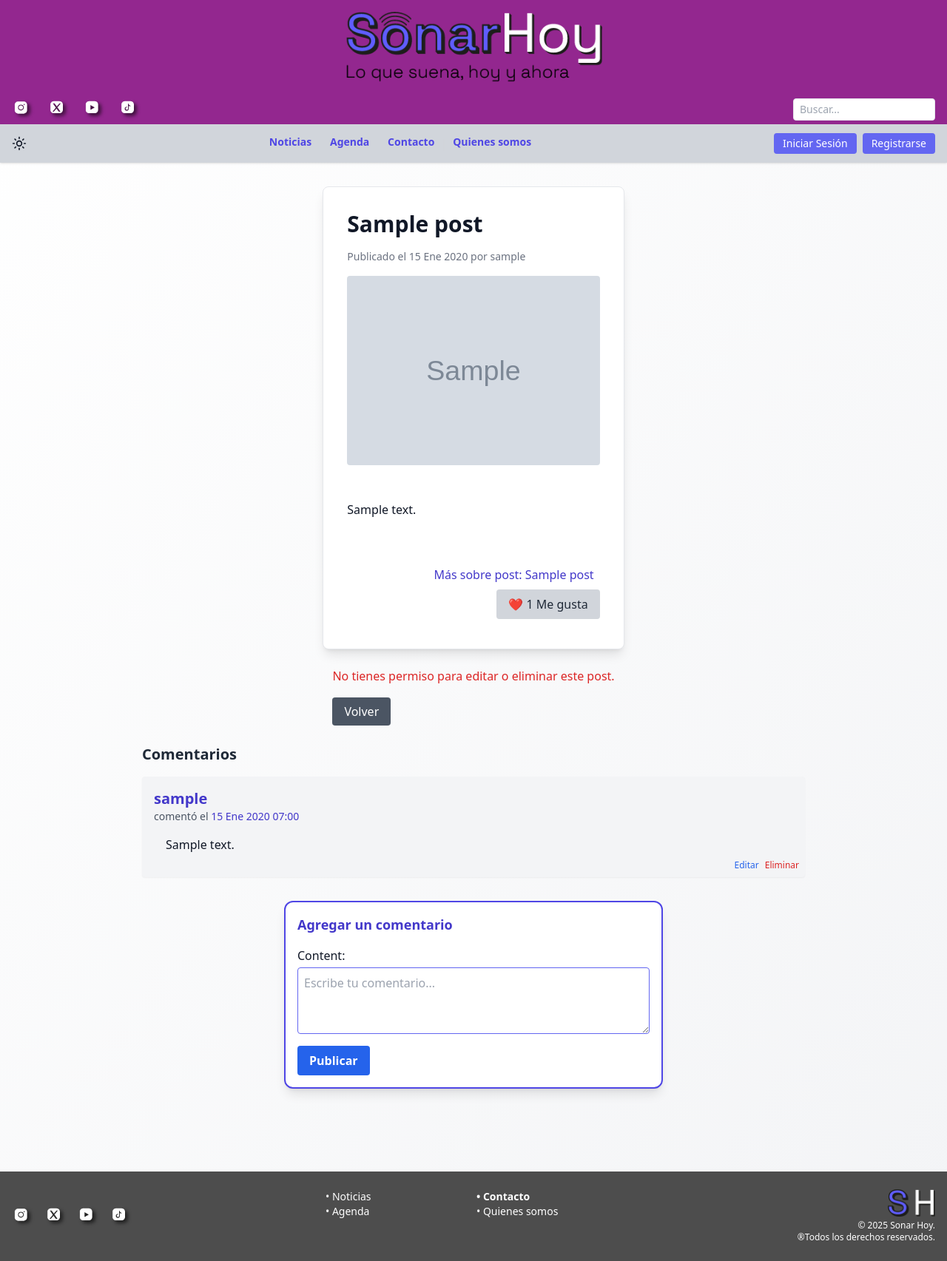
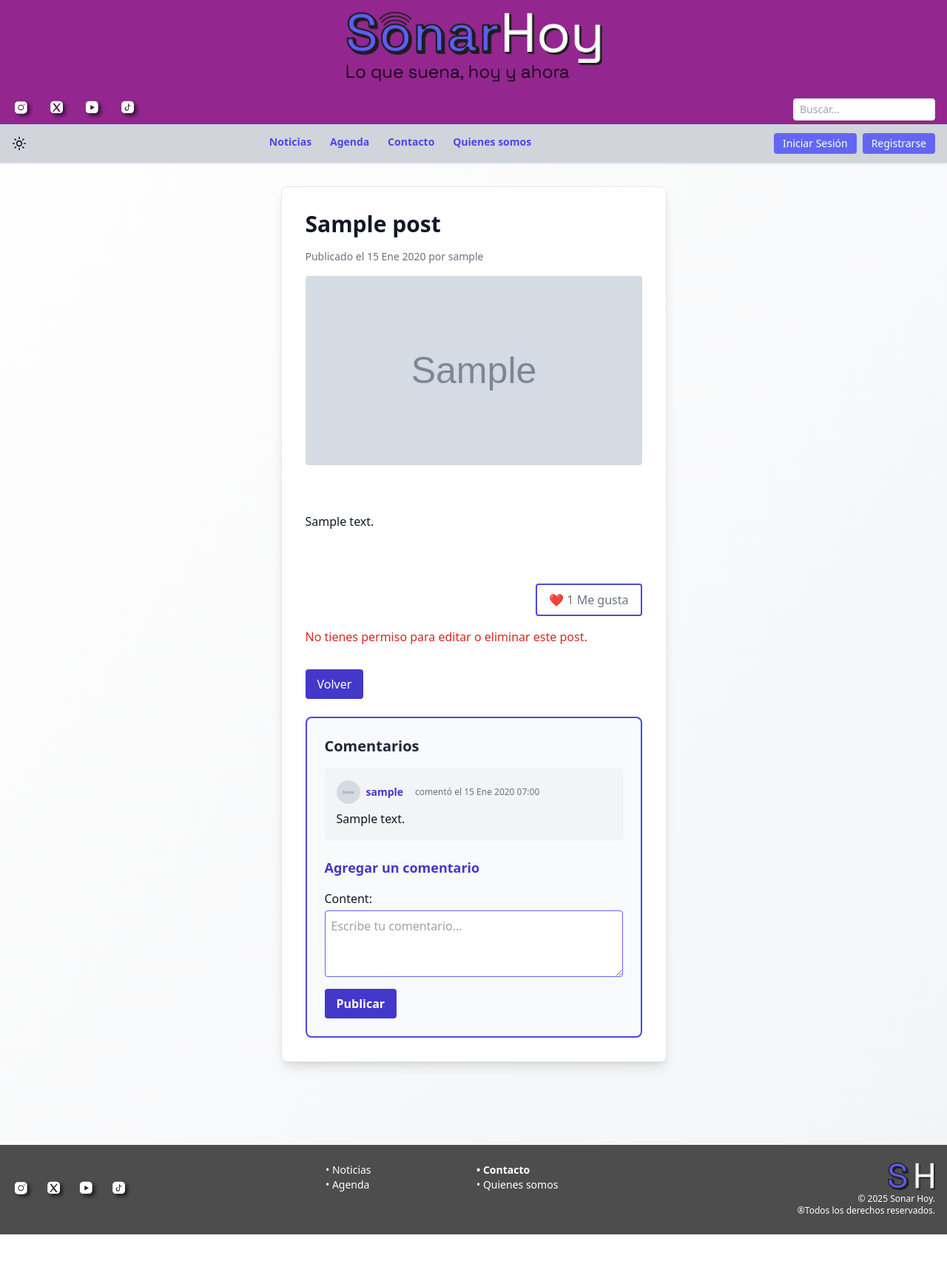
Before and after one commit to AlexiasXro/SonarHoy, a Django app: a page that uses blog/apps/post/templates/post_detail.html in a window 1280 px wide. Shown: the whole page at 74% size. After the commit the page ends 1669 px from the top, so only its background shows below. Run offline with Django 5.2, Linux system fonts and the light colour scheme; tables that the repository leaves empty hold one stand-in row (values such as "Sample post"); grey boxes marked "Sample" are stand-in pictures; some libraries are stand-ins or nearby versions.

Commit message:
Se agregó accion de editar y eliminar comentarios, se ajustó la ubicación de los comentarios y los colores de los botones

```diff
--- a/blog/apps/post/templates/post_detail.html
+++ b/blog/apps/post/templates/post_detail.html
@@ -3,9 +3,7 @@
 
 {% block content %}
 
-
-<div
-  class="max-w-4xl mx-auto bg-white dark:bg-gray-900 p-8 border border-gray-200 dark:border-gray-700 rounded-lg shadow-lg">
+<div class="max-w-4xl mx-auto bg-white dark:bg-gray-900 p-8 border border-gray-200 dark:border-gray-700 rounded-lg shadow-lg">
 
   <h1 class="text-3xl font-bold mb-4 text-gray-900 dark:text-white">{{ post.title }}</h1>
   <p class="text-gray-500 dark:text-gray-400 text-sm mb-4">
@@ -13,117 +11,107 @@
   </p>
 
   {% if post.image %}
-  <img src="{{ post.image.url }}" class="w-full max-h-64 object-cover rounded" />
-
+  <img src="{{ post.image.url }}" class="w-full max-h-64 object-cover rounded mb-4" />
   {% else %}
-  <img src="{% static 'post_images/post_default.jpg' %}" alt="Imagen por defecto">
+  <img src="{% static 'post_images/post_default.jpg' %}" alt="Imagen por defecto" class="mb-4">
   {% endif %}
 
-  <div class="prose prose-lg dark:prose-invert max-w-4xl mx-auto break-words whitespace-pre-wrap">
+  <div class="prose prose-lg dark:prose-invert max-w-4xl mx-auto break-words whitespace-pre-wrap mb-6">
     {{ post.content|linebreaks }}
   </div>
 
-  <!-- Contenedor del botón Me gusta -->
-<div class=" felx max-w-4xl mx-auto ">
-  <!-- Título de la publicación -->
-  <div class="flex justify-end   font-normal text-indigo-700 dark:text-indigo-300  mt-4 m-2">
-    {% block title %}Más sobre post: {{ post.title }}{% endblock %}
-  </div>
-
-  <!-- Botón Me gusta alineado a la derecha -->
-   <!-- estaria bueno que esto sea al go interactivo. no que recargue la pagina entera
-    PERO eso significaria usar JavaScrip y nadie quiere eso. (esperando curso de React....) -->
-  <div class="flex justify-end mb-2">
+  <div class="flex justify-end mb-4">
     <form action="{% url 'toggle_like' post.slug %}" method="post" class="flex">
       {% csrf_token %}
-      <button type="submit" class="block px-4 py-2 rounded
+      <button type="submit" class="block px-4 py-2 rounded border-2 border-indigo-600
         {% if user in post.likes.all %}
-          border-2 border-indigo-600 text-white hover:bg-red-700
+          text-red-500 hover:bg-red-700
         {% else %}
-          bg-gray-300 text-gray-800 hover:bg-gray-400
-        {% endif %}
-      ">
+          text-gray-500 hover:bg-red-700
+        {% endif %}">
         ❤️ {{ post.total_likes }} Me gusta
       </button>
     </form>
   </div>
-</div>
-</div>
 
+  {% if user.is_authenticated and post.author == user %}
+  <div class="flex flex-wrap gap-4 mt-4 mb-6">
+    <a href="{% url 'post_update' post.slug %}" class="px-4 py-2 bg-indigo-700 text-white rounded hover:bg-indigo-500 transition">✏️ Editar</a>
+    <a href="{% url 'post_delete' post.slug %}" class="px-4 py-2 bg-red-600 text-white rounded hover:bg-red-700 transition">🗑️ Eliminar</a>
+    <a href="{% url 'post_list' %}" class="px-4 py-2 bg-indigo-700 text-white rounded hover:bg-indigo-500 transition">← Volver</a>
+  </div>
+  {% else %}
+  <p class="text-red-600 mt-4 mb-6">No tienes permiso para editar o eliminar este post.</p>
+  <a href="{% url 'post_list' %}" class="px-4 py-2 bg-indigo-700 text-white rounded mt-2 inline-block mb-6">Volver</a>
+  {% endif %}
 
-
-<section>
-  {% if user.is_authenticated and post.author == user %}
-  <div class="flex flex-wrap gap-4 mt-4">
-    <!-- 📝 Editar -->
-    <a href="{% url 'post_update' post.slug %}"
-      class="px-4 py-2 bg-yellow-500 text-white rounded hover:bg-yellow-600 transition">
-      ✏️ Editar
-    </a>
-
-    <!-- 🗑️ Eliminar -->
-    <a href="{% url 'post_delete' post.slug %}"
-      class="px-4 py-2 bg-red-600 text-white rounded hover:bg-red-700 transition">
-      🗑️ Eliminar
-    </a>
-
-    <!-- 🔙 Volver -->
-    <a href="{% url 'post_list' %}"
-      class="px-4 py-2 bg-gray-300 text-gray-800 rounded hover:bg-gray-400 dark:bg-gray-700 dark:text-white dark:hover:bg-gray-600 transition">
-      ← Volver
-    </a>
-
-
-    {% else %}
-    <br>
-    <p class="text-red-600">No tienes permiso para editar o eliminar este post.</p>
-    <br>
-    <a href="{% url 'post_list' %}" class="px-4 py-2 bg-gray-600 text-white rounded">Volver</a>
-    {% endif %}
-  </div>
- </section>
-
-
-  <section class="mt-8 w-full max-w-4xl mx-auto">
+  <!-- Bloque de comentarios y formulario -->
+  <div class="bg-gray-50 dark:bg-gray-800 p-6 rounded-lg border-2 border-indigo-600">
     <h2 class="text-xl font-semibold text-gray-800 dark:text-gray-100 mb-4">Comentarios</h2>
 
     {% if comments %}
-    <ul class="space-y-6">
-      {% for comment in comments %}
-      <li class="bg-gray-100 dark:bg-gray-800 p-4 rounded shadow-sm relative max-w-4xl mx-auto">
-        <div class="text-sm text-gray-600 dark:text-gray-300">
+    <ul class="space-y-4 mb-6">
+      {% for comentario in comments %}
+      <li class="bg-gray-100 dark:bg-gray-700 p-4 rounded shadow-sm relative">
 
-          <span class=" text-xl font-semibold text-indigo-700 dark:text-indigo-400">{{ comment.author.username }}</span>
-          <br>comentó el <span class="text-indigo-700 dark:text-indigo-500">{{ comment.created_at|date:"d M Y H:i" }} </span>
+        <!-- Avatar y nombre de usuario -->
+        <div class="flex items-center gap-2 text-sm text-gray-600 dark:text-gray-300">
+          <img
+            src="{% if comentario.author.profile.avatar %}{{ comentario.author.profile.avatar.url }}{% else %}{% static 'icons/user-profile.png' %}{% endif %}"
+            alt="Avatar de {{ comentario.author.username }}"
+            class="w-8 h-8 object-cover rounded-full"
+            onerror="this.onerror=null;this.src='{% static 'icons/user-profile.png' %}';"
+          />
+          <span class="text-indigo-700 dark:text-indigo-400 font-semibold">{{ comentario.author.username }}</span>
+          <span class="ml-2 text-xs text-gray-500 dark:text-gray-400">comentó el {{ comentario.created_at|date:"d M Y H:i" }}</span>
         </div>
-        <p class="m-4 text-gray-900 dark:text-white">{{ comment.content }}</p>
 
-        <!-- Botones Editar y Eliminar (solo front) -->
-        <div class="absolute bottom-2 right-2 pt-8 flex gap-2">
-          <a href="#" class="text-blue-600 hover:underline text-xs">Editar</a>
-          <a href="#" class="text-red-600 hover:underline text-xs">Eliminar</a>
+        <p class="mt-2 text-gray-900 dark:text-white">{{ comentario.content }}</p>
+
+        {% if comentario.author == request.user %}
+        <div class="absolute top-2 right-2 flex gap-2">
+          <button type="button" onclick="toggleEdit('{{ comentario.id }}')" class="text-[#93278f] hover:underline text-xs font-medium">Editar</button>
+          <form method="post" class="inline">
+            {% csrf_token %}
+            <input type="hidden" name="delete_comment_id" value="{{ comentario.id }}">
+            <button type="submit" class="text-red-600 hover:underline text-xs font-medium">Eliminar</button>
+          </form>
         </div>
+
+        <!-- Formulario de edición oculto -->
+        <form method="post" id="edit-comment-{{ comentario.id }}" class="hidden mt-2">
+          {% csrf_token %}
+          <input type="hidden" name="edit_comment_id" value="{{ comentario.id }}">
+          <textarea name="edit_comment_content_{{ comentario.id }}" class="w-full p-2 rounded">{{ comentario.content }}</textarea>
+          <button type="submit" class="bg-indigo-700 text-white py-1 px-3 rounded mt-1 text-xs">Guardar</button>
+        </form>
+        {% endif %}
+
       </li>
       {% endfor %}
     </ul>
     {% else %}
-    <p class="text-gray-500 dark:text-gray-400">Aún no hay comentarios. ¡Sé el primero en opinar!</p>
+    <p class="text-gray-500 dark:text-gray-400 mb-6">Aún no hay comentarios. ¡Sé el primero en opinar!</p>
     {% endif %}
-  </section>
 
-  <section
-    class="mt-8 w-full bg-white dark:bg-gray-800 p-4 rounded-xl max-w-lg shadow-lg z-20 border-2 border-indigo-600">
+    <!-- Formulario de nuevo comentario -->
     <h3 class="text-lg font-semibold text-indigo-700 dark:text-indigo-300 mb-4">Agregar un comentario</h3>
-
     <form method="post" class="space-y-4">
       {% csrf_token %}
       {{ comment_form.as_p }}
-      <button type="submit" class="bg-blue-600 hover:bg-blue-700 text-white font-semibold px-4 py-2 rounded">
+      <button type="submit" class="bg-indigo-700 hover:bg-indigo-600 text-white font-semibold px-4 py-2 rounded">
         Publicar
       </button>
     </form>
-  </section>
+  </div>
 
+</div>
 
+<script>
+function toggleEdit(commentId) {
+  const form = document.getElementById(`edit-comment-${commentId}`);
+  form.classList.toggle('hidden');
+}
+</script>
 
-  {% endblock %}
+{% endblock %}
--- a/blog/apps/post/urls.py
+++ b/blog/apps/post/urls.py
@@ -1,7 +1,6 @@
 from . import views
 from django.urls import path
 from .views import PostListView, PostDetailView, PostCreateView, PostUpdateView, PostDeleteView, toggle_like
-
 
 urlpatterns = [
     path('', PostListView.as_view(), name='post_list'),
@@ -9,6 +8,6 @@ urlpatterns = [
     path('<slug:slug>/update/', PostUpdateView.as_view(), name='post_update'),
     path('<slug:slug>/delete/', PostDeleteView.as_view(), name='post_delete'),
     path('<slug:slug>/', PostDetailView.as_view(), name='post_detail'),
-    path('post/<slug:slug>/like/', views.toggle_like, name='toggle_like'),
-    path('post/categoria/<str:category_slug>/', PostListView.as_view(), name='post_list_by_category')
+    path('<slug:slug>/like/', toggle_like, name='toggle_like'),
+    path('categoria/<str:category_slug>/', PostListView.as_view(), name='post_list_by_category'),
 ]
--- a/blog/apps/post/views.py
+++ b/blog/apps/post/views.py
@@ -1,15 +1,16 @@
 from django.views.generic import ListView, DetailView, CreateView, UpdateView, DeleteView
-from .models import Post, Category
+from .models import Post, Category, Comment
 from django.contrib.auth.mixins import LoginRequiredMixin, UserPassesTestMixin
 from django.views.generic.edit import FormMixin
 from .forms import CommentForm
-from django.shortcuts import render, get_object_or_404, redirect
+from django.shortcuts import get_object_or_404, redirect
 from django.contrib.auth.decorators import login_required
+import uuid
+
 
 class PostListView(ListView):
     model = Post
     template_name = 'post_list.html'
-
     context_object_name = 'posts'
     ordering = ['-created_at']
     paginate_by = 6
@@ -46,8 +47,32 @@ class PostDetailView(FormMixin, DetailView):
 
     def post(self, request, *args, **kwargs):
         self.object = self.get_object()
+
+
+        # Eliminar comentario inline
+        delete_comment_id = request.POST.get('delete_comment_id')
+        if delete_comment_id:
+            comment = get_object_or_404(Comment, pk=uuid.UUID(delete_comment_id))
+            if comment.author == request.user:
+                comment.delete()
+            return redirect(self.get_success_url())
+
+
+        # Editar comentario inline
+        edit_comment_id = request.POST.get('edit_comment_id')
+        if edit_comment_id:
+            comment = get_object_or_404(Comment, pk=uuid.UUID(edit_comment_id))
+            if comment.author == request.user:
+                # Tomar contenido del textarea correspondiente
+                new_content = request.POST.get(f'edit_comment_content_{edit_comment_id}')
+                if new_content:
+                    comment.content = new_content
+                    comment.save()
+            return redirect(self.get_success_url())
+
+
+        # Crear nuevo comentario
         form = self.get_form()
-
         if form.is_valid():
             comment = form.save(commit=False)
             comment.author = request.user
@@ -57,14 +82,15 @@ class PostDetailView(FormMixin, DetailView):
         else:
             return self.form_invalid(form)
 
+
 @login_required
 def toggle_like(request, slug):
-        post = get_object_or_404(Post, slug=slug)
-        if request.user in post.likes.all():
-            post.likes.remove(request.user)
-        else:
-            post.likes.add(request.user)
-        return redirect('post_detail', slug=slug)
+    post = get_object_or_404(Post, slug=slug)
+    if request.user in post.likes.all():
+        post.likes.remove(request.user)
+    else:
+        post.likes.add(request.user)
+    return redirect('post_detail', slug=slug)
 
 
 class PostCreateView(LoginRequiredMixin, CreateView):
@@ -82,16 +108,13 @@ class PostUpdateView(LoginRequiredMixin, UserPassesTestMixin, UpdateView):
     fields = ['title', 'content']
     template_name = 'post_update.html'
 
-#FIXME: el form_valid en update dice que no hace falta
     def form_valid(self, form):
         form.instance.author = self.request.user
         return super().form_valid(form)
 
     def test_func(self):
         post = self.get_object()
-        if self.request.user == post.author:
-            return True
-        return False
+        return self.request.user == post.author
 
 
 class PostDeleteView(LoginRequiredMixin, UserPassesTestMixin, DeleteView):
@@ -101,6 +124,4 @@ class PostDeleteView(LoginRequiredMixin, UserPassesTestMixin, DeleteView):
 
     def test_func(self):
         post = self.get_object()
-        if self.request.user == post.author:
-            return True
-        return False
+        return self.request.user == post.author
```
